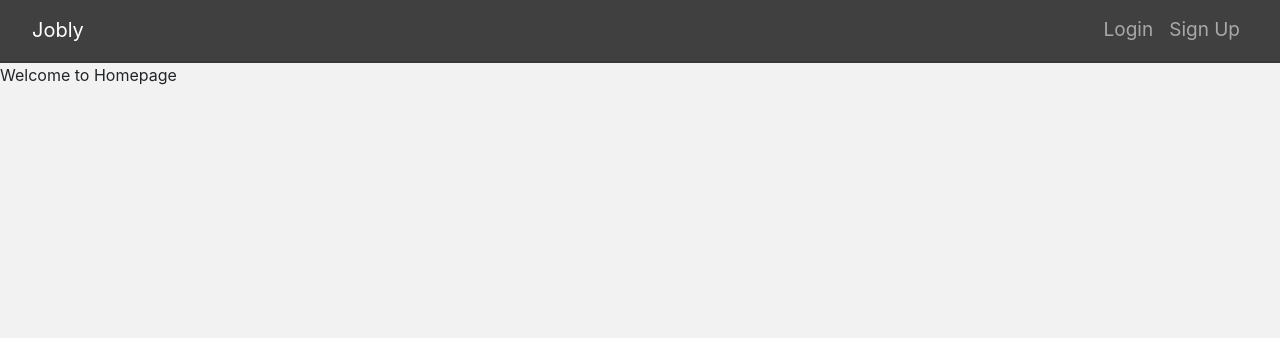
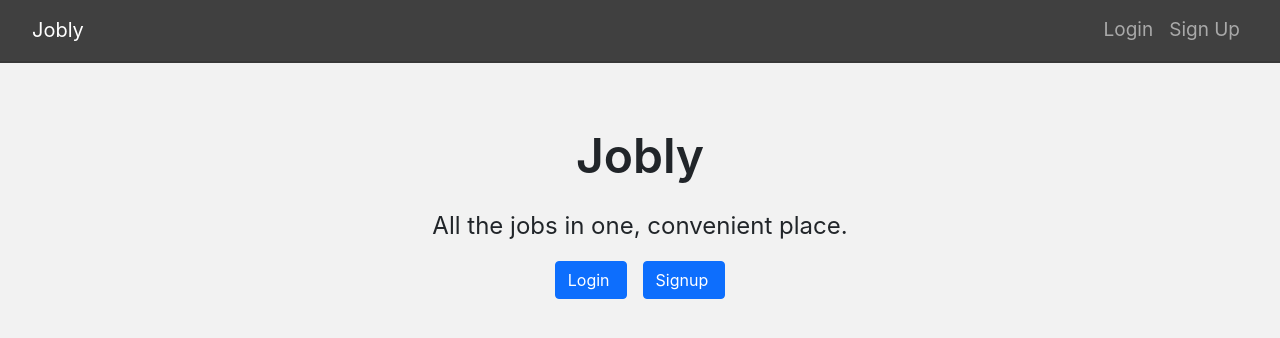
Before and after one commit to sozgur/react-jobly, a React (Create React App) app in the folder client/: page / in a window 1280 px wide. Shown: the top 338 px of the page. Built offline with nearby package versions, Linux system fonts and the light colour scheme; no server answers.

Commit message:
set current user for homepage

```diff
--- a/client/src/App.js
+++ b/client/src/App.js
@@ -88,7 +88,7 @@ function App() {
   return (
     <div className="App">
       <BrowserRouter>
-        <UserContext.Provider value={currentUser}>
+        <UserContext.Provider value={{ currentUser }}>
           <NavBar logout={logout} />
           <main>
             <Routes signup={signup} login={login} />
--- /dev/null
+++ b/client/src/homepage/Homepage.css
@@ -0,0 +1,13 @@
+.Homepage {
+    margin-top: 5%;
+    text-align: center;
+}
+
+.Homepage p {
+    font-size: 24px;
+}
+
+.Homepage h1 {
+    font-size: 48px;
+    font-weight: 600;
+}
--- a/client/src/homepage/Homepage.js
+++ b/client/src/homepage/Homepage.js
@@ -1,3 +1,8 @@
+import UserContext from "../auth/UserContext";
+import { useContext } from "react";
+import { Link } from "react-router-dom";
+import "./Homepage.css";
+
 /** Homepage of site
  *
  * Show welcome message or login/register buttons
@@ -9,7 +14,28 @@
 
 //TODO: add login/regster button
 function Homepage() {
-    return <div>Welcome to Homepage</div>;
+    const { currentUser } = useContext(UserContext);
+
+    return (
+        <div className="Homepage">
+            <div className="container">
+                <h1 className="mb-4">Jobly</h1>
+                <p>All the jobs in one, convenient place.</p>
+                {currentUser ? (
+                    <h2>Welcome Back, {currentUser.username}</h2>
+                ) : (
+                    <p>
+                        <Link className="btn btn-primary me-3 pe-3" to="/login">
+                            Login
+                        </Link>
+                        <Link className="btn btn-primary pe-3" to="/signup">
+                            Signup
+                        </Link>
+                    </p>
+                )}
+            </div>
+        </div>
+    );
 }
 
 export default Homepage;
--- a/client/src/routes-nav/NavBar.js
+++ b/client/src/routes-nav/NavBar.js
@@ -3,8 +3,15 @@ import { NavLink, Link } from "react-router-dom";
 import { useContext } from "react";
 import UserContext from "../auth/UserContext";
 
+/** Navbar for site. Shows up on every page.
+ *
+ * When user is logged in, shows links to main areas of site.
+ * When not,shows link to Login and Signup forms.
+ *
+ * Rendered by App.
+ */
 function NavBar({ logout }) {
-    const currentUser = useContext(UserContext);
+    const { currentUser } = useContext(UserContext);
     console.log(currentUser);
 
     function loggedInNav() {
```
